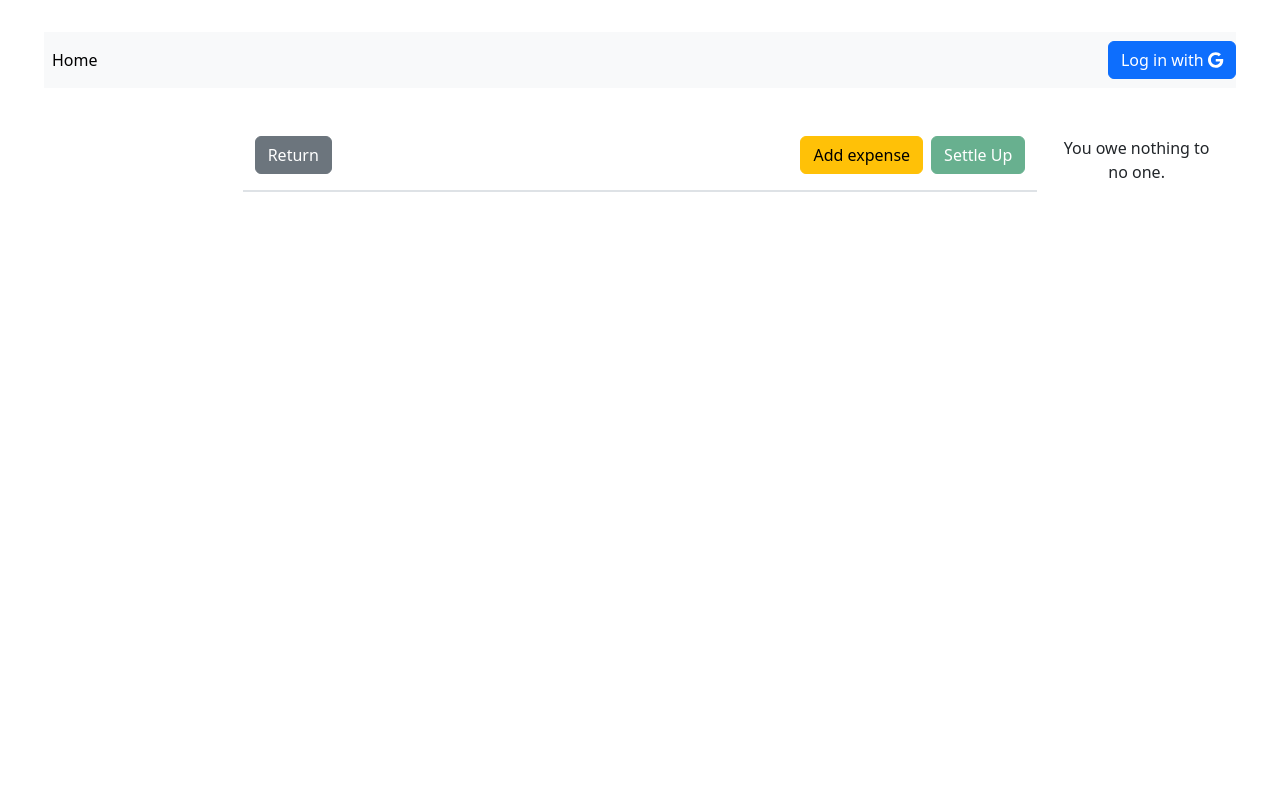
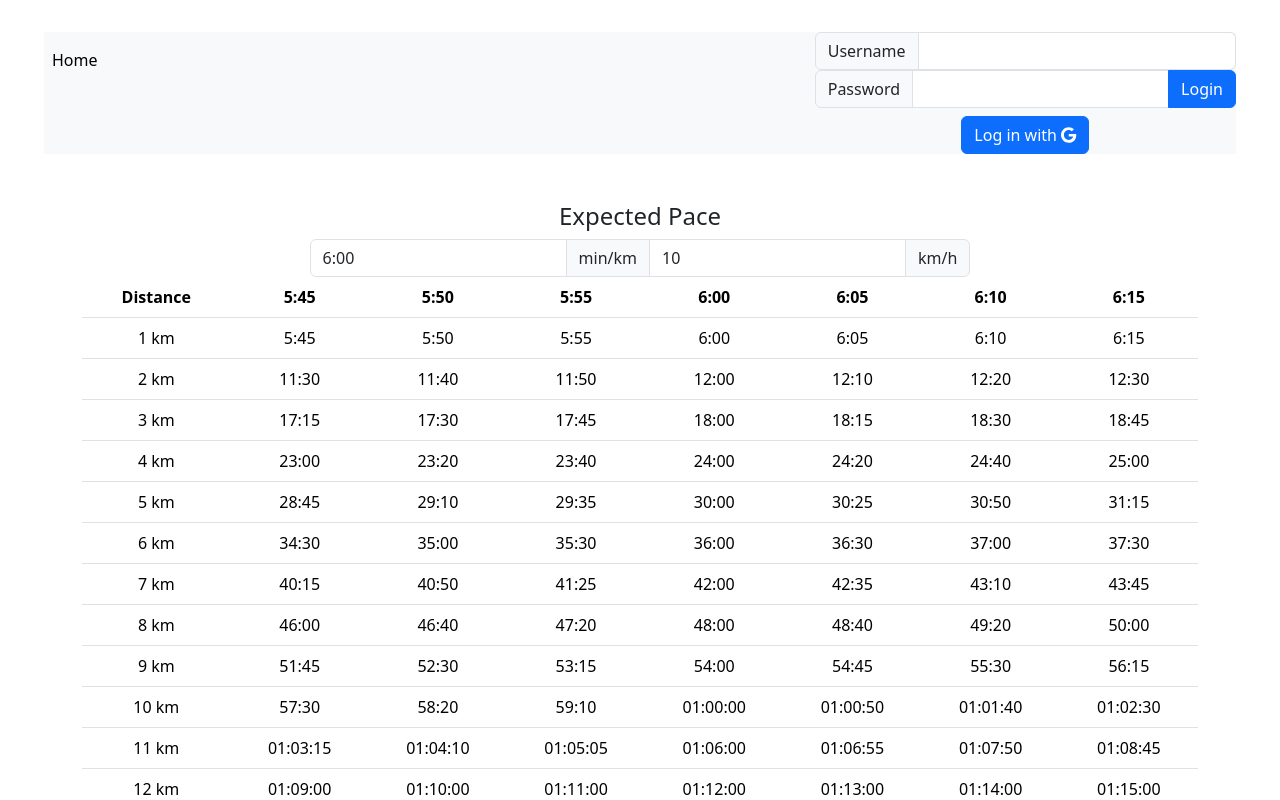
Before and after one commit to dtasev/splitit, a React (Vite) app in the folder app/: page /running in a window 1280 px wide. Shown: the top 800 px of the page. Built offline with nearby package versions, Linux system fonts and the light colour scheme.

Commit message:
remove ratio use and just assign owner correctly

```diff
--- a/app/src/apps/Login.tsx
+++ b/app/src/apps/Login.tsx
@@ -1,6 +1,6 @@
 import { faGoogle } from '@fortawesome/free-brands-svg-icons';
 import { FontAwesomeIcon } from '@fortawesome/react-fontawesome';
-import { PropsWithChildren, memo, useEffect, useState } from 'react';
+import { PropsWithChildren, memo, useEffect, useRef, useState } from 'react';
 import { Container } from 'react-bootstrap';
 import { useCookies } from 'react-cookie';
 
@@ -8,40 +8,42 @@ interface LoginProps {
     onSuccess: (arg0: any) => void;
 }
 export default memo(function Login(props: PropsWithChildren<LoginProps>) {
+    const usernameRef = useRef<HTMLInputElement>(null);
+    const passwordRef = useRef<HTMLInputElement>(null);
+
     const [loggedIn, setLoggedIn] = useState<boolean>(false);
 
     const [cookies, setCookies, removeCookie] = useCookies(["csrftoken", "apitoken", "username"]);
 
-    // const doBasicLogin = () => {
-    //     if (cookies.username && cookies.apitoken) {
-    //         props.onSuccess({ username: cookies.username, token: cookies.apitoken });
-    //         setLoggedIn(true);
-    //         return;
-    //     }
-
-    //     fetch(`${import.meta.env.VITE_API_URL}/api/token-auth/`,
-    //         {
-    //             method: "POST",
-    //             headers: {
-    //                 "Content-Type": "application/json",
-    //                 "X-CsrfToken": cookies.csrftoken,
-    //             },
-    //             body: JSON.stringify({
-    //                 "username": usernameRef?.current?.value,
-    //                 "password": passwordRef?.current?.value
-    //             }),
-    //         }).then((resp) => {
-    //             if (resp.status >= 400) {
-    //                 throw new Error();
-    //             }
-    //             return resp.json();
-    //         }).then((json) => {
-    //             setLoggedIn(true);
-    //             setCookies("username", usernameRef?.current?.value);
-    //             setCookies("apitoken", json.token);
-    //             props.onSuccess({ username: usernameRef?.current?.value, token: json.token });
-    //         });
-    // };
+    const doBasicLogin = () => {
+        if (cookies.username && cookies.apitoken) {
+            props.onSuccess({ username: cookies.username, token: cookies.apitoken });
+            setLoggedIn(true);
+            return;
+        }
+        fetch(`${import.meta.env.VITE_API_URL}/api/token-auth/`,
+            {
+                method: "POST",
+                headers: {
+                    "Content-Type": "application/json",
+                    "X-CsrfToken": cookies.csrftoken,
+                },
+                body: JSON.stringify({
+                    "username": usernameRef?.current?.value,
+                    "password": passwordRef?.current?.value
+                }),
+            }).then((resp) => {
+                if (resp.status >= 400) {
+                    throw new Error();
+                }
+                return resp.json();
+            }).then((json) => {
+                setLoggedIn(true);
+                setCookies("username", usernameRef?.current?.value);
+                setCookies("apitoken", json.token);
+                props.onSuccess({ username: usernameRef?.current?.value, token: json.token });
+            });
+    };
 
     const doGOAuth = () => {
         if (!cookies.csrftoken) { return; }
@@ -82,21 +84,23 @@ export default memo(function Login(props: PropsWithChildren<LoginProps>) {
     useEffect(() => doGOAuth(), []);
 
     // const loginForm = (
-    //     <form>
-    //         <div className="input-group">
-    //             <span className='input-group-text'>Username</span>
-    //             <input ref={usernameRef} type="text" name="username" id="username" className='input form-control' />
-    //         </div>
-
-    //         <div className="input-group">
-    //             <span className='input-group-text'>Password</span>
-    //             <input ref={passwordRef} type="text" name="password" id="password" className='input form-control' />
-    //             <button type='button' className='btn btn-primary' onClick={doLogin}>Login</button>
-    //         </div>
-    //     </form>
     // );
     const loginForm = (
-        <a className='btn btn-primary' href="/api/login/google-oauth2/?next=/">Log in with <FontAwesomeIcon icon={faGoogle} /></a>
+        <>
+            <form className='mb-2'>
+                <div className="input-group">
+                    <span className='input-group-text'>Username</span>
+                    <input ref={usernameRef} type="text" name="username" id="username" className='input form-control' />
+                </div>
+
+                <div className="input-group">
+                    <span className='input-group-text'>Password</span>
+                    <input ref={passwordRef} type="text" name="password" id="password" className='input form-control' />
+                    <button type='button' className='btn btn-primary' onClick={doBasicLogin}>Login</button>
+                </div>
+            </form>
+            <a className='btn btn-primary' href="/api/login/google-oauth2/?next=/">Log in with <FontAwesomeIcon icon={faGoogle} /></a>
+        </>
     )
     const logOutForm = <div className='input-group'>
         <div className='input-group-text'>Hello {cookies.username}!</div>
--- a/app/src/apps/main/DebtRow.tsx
+++ b/app/src/apps/main/DebtRow.tsx
@@ -37,19 +37,20 @@ export default memo(function DebtRow(props: PropsWithChildren<DebtRowProps>) {
 
     return (
         <Container className='border border-collapse justify-content-center'>
-            <Row className='my-auto'>
-                <div className='col-lg-2 col-6'>{date}</div>
-                <div className='text-lg-start col-lg-2 col-6'>{props.debt.title}</div>
-                <div className='col-lg-6 col-12'>
-                    <DebtRowPaidInline owner={cookies.username === props.debt.owner_username} debt={props.debt} />
-                </div>
+            <Row className='my-auto hover'>
+                <Row className='col-lg-10 col-12 mb-lg-0 mb-2' role='button' onClick={() => props.editDebt(props.debt)}>
+                    <div className='col-3'>{date}</div>
+                    <div className='col-3'>{props.debt.title}</div>
+                    <div className='col-6'>
+                        <DebtRowPaidInline owner={cookies.username === props.debt.owner_username} debt={props.debt} />
+                    </div>
+                </Row>
                 <div className='col-lg-2 col-12 my-auto'>
                     <div className='d-flex border rounded'>
-                        <div className='flex-fill border' role='button' onClick={() => props.editDebt(props.debt)}><FontAwesomeIcon icon={faPencil}></FontAwesomeIcon></div>
                         <div className='flex-fill border' role='button' onClick={deleteDebt}><FontAwesomeIcon icon={faXmark}></FontAwesomeIcon></div>
                     </div>
-                </div >
-            </Row >
-        </Container >
+                </div>
+            </Row>
+        </Container>
     );
 })
--- a/app/src/apps/main/DebtRowPaidInline.tsx
+++ b/app/src/apps/main/DebtRowPaidInline.tsx
@@ -8,19 +8,25 @@ interface DebtRowPaidInlineIP {
 export default memo(function DebtRowPaidInline(props: PropsWithChildren<DebtRowPaidInlineIP>) {
     let phraseL: string, phraseR: string, className: string;
 
-    if (props.owner) {
+    if (props.debt.ratio === 0) {
+        phraseL = `${props.debt.is_owed_username} paid`;
+        phraseR = `${props.debt.is_owed_username} lent you`;
+        className = "text-center fw-bold text-danger";
+    }
+    else if (!props.owner) {
+        phraseL = `${props.debt.owner_username} paid`;
+        phraseR = `${props.debt.owner_username} lent you`;
+        className = "text-center fw-bold text-danger";
+    } else {
         phraseL = "you paid";
         phraseR = `you lent ${props.debt.is_owed_username}`;
         className = "text-center fw-bold text-success";
-    } else {
-        phraseL = `${props.debt.owner_username} paid`;
-        phraseR = `${props.debt.owner_username} lent you`;
-        className = "text-center fw-bold text-danger";
     }
 
     let ratio: number;
     switch (props.debt.ratio) {
         case 100:
+        case 0:
             ratio = 1
             break
         default:
@@ -31,7 +37,7 @@ export default memo(function DebtRowPaidInline(props: PropsWithChildren<DebtRowP
 
     return (<div className='d-flex'>
         <div className='flex-fill'>
-            <div className='font-little'>{phraseL} {ratio * 100}% of</div>
+            <div className='font-little'>{phraseL}</div>
             <div className='fw-bold'>£{props.debt.amount}</div>
         </div>
         <div className='flex-fill'>
--- a/app/src/apps/main/SideBarRight.tsx
+++ b/app/src/apps/main/SideBarRight.tsx
@@ -14,6 +14,15 @@ export default memo(function SideBarRight(props: PropsWithChildren<SideBarRightI
         // e.g. if user1 paid £50 for user2 with a ratio of 100 (i.e. user1 paid 100% of the £50) -> user2 owes the full amount
         // if user1 paid £50 for user2 with a ratio of 75 (i.e. user1 paid 75% of the £50) -> user2 owes the remaining 25% of 50
 
+        // ratio 100 = owner requests the full amount, i.e. the other user owes the full amount
+        // ratio 0 = owner owes the full amount to the other user
+        const owner = cv.owner_username === userCtx.username;
+
+        // if (owner && cv.ratio === 0) {
+        //     return acc + cv.amount;
+        // } else if (owner && cv.ratio === 100) {
+        //     return acc - cv.lent;
+        // }
         if (cv.owner_username === userCtx.username) {
             // return acc + (cv.amount * ratio);
             return acc + cv.lent;
--- a/app/src/apps/main/modals/AddExpenseModal.tsx
+++ b/app/src/apps/main/modals/AddExpenseModal.tsx
@@ -16,18 +16,24 @@ interface AddExpenseModalProps {
 }
 
 export default memo(function ExpenseModal(props: PropsWithChildren<AddExpenseModalProps>) {
+    const [cookies, _] = useCookies(["csrftoken", "username"]);
+    const userCtx = useContext(UserContext);
+
     const otherE = useRef<HTMLInputElement>(null);
     const titleE = useRef<HTMLInputElement>(null);
     const amountE = useRef<HTMLInputElement>(null);
     const lentE = useRef<HTMLInputElement>(null);
     const ratioE = useRef<HTMLInputElement>(null);
     const addedE = useRef<HTMLInputElement>(null);
+    const debtOwnerE = useRef<HTMLSelectElement>(null);
 
-    const [lentValue, setLentField] = useState<number>(props.debt?.lent || 10000);
-    const [ratioPerc, setRatioPerc] = useState<string>("50");
+    const debtOwner = !props.debt ? "equally" :
+        props.debt?.amount !== props.debt?.lent ? "equally" :
+            (props.debt?.owner_username !== cookies.username ? props.otherUser : cookies.username);
 
-    const [cookies, _] = useCookies(["csrftoken", "username"]);
-    const userCtx = useContext(UserContext);
+    const [totalValue, setTotalField] = useState<number>(props.debt?.amount || 0);
+    // const [lentValue, setLentField] = useState<number>(props.debt?.lent || 0);
+    // const [ratioPerc, setRatioPerc] = useState<number>(props.debt?.ratio || 50);
 
     const [show, setShow] = useState<boolean>(props.debt ? true : false);
 
@@ -38,6 +44,14 @@ export default memo(function ExpenseModal(props: PropsWithChildren<AddExpenseMod
     const handleShow = () => setShow(true);
 
     const saveDebt = () => {
+        const ownerVal = debtOwnerE.current?.selectedOptions[0].value;
+
+        const owner = ownerVal === "equally" ? cookies.username : ownerVal;
+        const isOwed = ownerVal === "equally" ? props.otherUser : (ownerVal === cookies.username ? props.otherUser : cookies.username);
+        const lent = ownerVal === "equally" ? totalValue / 2 : totalValue;
+        const ratio = ownerVal === "equally" ? 50 : 100;
+
+        console.log(owner, isOwed)
         const url = props.debt ? `${import.meta.env.VITE_API_URL}/api/debts/${props.debt.id}/` : `${import.meta.env.VITE_API_URL}/api/debts/`;
         const method = props.debt ? "PATCH" : "POST";
         fetch(url, {
@@ -50,11 +64,12 @@ export default memo(function ExpenseModal(props: PropsWithChildren<AddExpenseMod
             credentials: "include",
 
             body: JSON.stringify({
-                is_owed: otherE.current?.value,
+                owner: owner,
+                is_owed: isOwed,
                 title: titleE.current?.value,
-                amount: amountE.current?.value,
-                lent: lentE.current?.value,
-                ratio: ratioE.current?.value,
+                amount: totalValue,
+                lent: lent,
+                ratio: ratio,
                 added: addedE.current?.value,
             })
         }).then((res) => {
@@ -69,18 +84,20 @@ export default memo(function ExpenseModal(props: PropsWithChildren<AddExpenseMod
 
     const updateRatioNote = () => {
         if (amountE.current?.value) {
-            setRatioPerc(ratioE.current?.value || "50");
-            const ratio = parseInt(ratioE.current?.value || "50") / 100;
-            const owedByYou = parseInt(amountE.current?.value) * ratio;
-            const owedByThem = Math.abs(owedByYou - parseInt(amountE.current?.value));
-            setLentField(owedByThem);
+            setTotalField(parseFloat(amountE.current?.value));
+            // const ratio = parseInt(ratioE.current?.value || "50");
+            // setRatioPerc(ratio);
+            // const ratioPerc = ratio / 100;
+            // const owedByYou = parseInt(amountE.current?.value) * ratioPerc;
+            // const owedByThem = Math.abs(owedByYou - parseInt(amountE.current?.value));
+            // setLentField(owedByThem);
         }
     }
 
     // okay i'll need multiple modals so this button can't be that specific, should take some props name, action etc
     const addExpense = props.debt ? null : <Button variant="warning" onClick={handleShow}>Add expense</Button>;
     // const addExpense = props.debt ? null : <Button variant="dager-outline" onClick={handleSettle}>Add expense</Button>;
-    const defaultDate = new Date(props.debt?.added || "").toLocaleDateString("en-CA");
+    const defaultDate = props.debt ? new Date(props.debt?.added).toLocaleDateString("en-CA") : new Date().toLocaleDateString("en-CA");
 
     return (
         <div className={props.className}>
@@ -103,15 +120,20 @@ export default memo(function ExpenseModal(props: PropsWithChildren<AddExpenseMod
                         <input ref={amountE} className='form-control' id='amount' name='amount' type="number" min={0} onChange={updateRatioNote} defaultValue={props.debt?.amount || ""} />
                     </div>
                     <div className='input-group mb-2 d-flex flex-row'>
+                        <select ref={debtOwnerE} defaultValue={debtOwner} className='form-select text-center'>
+                            <option value="equally">Split Equally</option>
+                            <option value={props.otherUser}>You owe them {totalValue}</option>
+                            <option value={cookies.username}>{props.otherUser} owes you {totalValue}</option>
+                        </select>
+                        {/* <div className='input-group mb-2 d-flex flex-row'>
                         <label htmlFor="ratio" className="input-group-text">Ratio</label>
                         <span className='input-group-text'>{ratioPerc}%</span>
                         <div className='mx-2 my-auto mt-2 flex-fill'>
-                            <input ref={ratioE} className='form-range' id='ratio' name='ratio' type="range" min={1} max={100} step={1} defaultValue={props.debt?.ratio || 50} onChange={updateRatioNote} />
+                            <input ref={ratioE} className='form-range' id='ratio' name='ratio' type="range" min={0} max={100} step={5} defaultValue={ratioPerc} onChange={updateRatioNote} />
                         </div>
-                    </div>
-                    <div className='input-group mb-2'>
-                        <span className="input-group-text">They pay £</span>
-                        <input ref={lentE} className='form-control' id='lent' name='lent' type="number" value={lentValue.toFixed(2)} readOnly />
+                    </div> */}
+                        {/* <span className="input-group-text">They owe you £</span>
+                        <input ref={lentE} className='form-control' id='lent' name='lent' type="number" value={lentValue.toFixed(2)} readOnly /> */}
                         <span className="input-group-text"><FontAwesomeIcon icon={faCalendarAlt} /></span>
                         <input ref={addedE} className='form-control' type='date' name="added" id="added" defaultValue={defaultDate}></input>
                     </div>
--- /dev/null
+++ b/app/src/apps/running/RunningApp.tsx
@@ -0,0 +1,102 @@
+import moment from 'moment';
+import { memo, useEffect, useState } from 'react';
+import { Col, Container, Form, Table } from 'react-bootstrap';
+
+function Pace(pace: string | number, change: number = 0, km: number = 1) {
+    let t;
+    if (typeof pace === 'string') {
+        const res = pace.split(":").map(v => parseInt(v));
+        let h, m, s;
+        if (res.length === 2) {
+            h = 0, m = res[0], s = res[1];
+        } else {
+            h = res[0], m = res[1], s = res[2];
+        }
+        t = (h * 3600) + (m * 60) + s + change;
+    } else {
+        t = pace + change;
+    }
+    t *= km;
+
+    if (t < 3600) {
+        return moment.utc(t * 1000).format('m:ss');
+    }
+    else {
+        return moment.utc(t * 1000).format('HH:mm:ss');
+    }
+}
+
+function TimeRow(props: { km: number, pace: string }) {
+    return (
+        <tr style={{ backgroundColor: props.km % 5 === 0 ? 'red' : '' }}>
+            <td>{props.km} km</td>
+            <td>{Pace(props.pace, -15, props.km)}</td>
+            <td>{Pace(props.pace, -10, props.km)}</td>
+            <td>{Pace(props.pace, -5, props.km)}</td>
+            <td>{Pace(props.pace, 0, props.km)}</td>
+            <td>{Pace(props.pace, 5, props.km)}</td>
+            <td>{Pace(props.pace, 10, props.km)}</td>
+            <td>{Pace(props.pace, 15, props.km)}</td>
+        </tr>
+    );
+}
+
+function PaceTable(props: { pace: string }) {
+    return (<Table>
+        <thead>
+            <tr>
+                <th>Distance</th>
+                <th>{Pace(props.pace, -15)}</th>
+                <th>{Pace(props.pace, -10)}</th>
+                <th>{Pace(props.pace, -5)}</th>
+                <th>{Pace(props.pace)}</th>
+                <th>{Pace(props.pace, 5)}</th>
+                <th>{Pace(props.pace, 10)}</th>
+                <th>{Pace(props.pace, 15)}</th>
+            </tr>
+        </thead>
+        <tbody>
+            {[...Array(50).keys()].map(v => <TimeRow km={v + 1} pace={props.pace} />)}
+        </tbody>
+    </Table>);
+
+}
+export default memo(function RunningApp() {
+    const [paceMinKm, setPaceMinKm] = useState<string>("6:00");
+    const [paceKmH, setPaceKmH] = useState<string>("10");
+
+    const update = (e: string, src: string) => {
+        switch (src) {
+            case 'minkm':
+                setPaceMinKm(e);
+                const [m, s] = paceMinKm.split(':').map(v => parseInt(v));
+                setPaceKmH(`${3600 / (m * 60 + s)}`);
+                break
+
+        }
+    }
+    // useEffect(() => {
+    // const [m, s] = paceMinKm.split(':').map(v => parseInt(v));
+    // setPaceKmH(`${ 60 / (m * 60 + s) } `);
+    // }, [paceMinKm]);
+
+    return (<Container>
+        <Form className='mx-auto text-center d-flex justify-content-center'>
+            <div className='flex-row'>
+                <h4 className='flex-fill'>Expected Pace</h4>
+                <div className='input-group'>
+                    <input className='form-control' name='minkm' id='minkm' type='text' placeholder={paceMinKm} defaultValue={paceMinKm} onChange={(e) => update(e.target.value, 'minkm')} />
+                    <label className="input-group-text" htmlFor='minkm'>min/km</label>
+                    {/* <div className='input-group'>
+                        <input className='form-control' name='minm' id='minm' type='text' placeholder='6:30' defaultValue={"0:00"} />
+                        <label className="input-group-text" htmlFor='minm'>min/m</label>
+                    </div> */}
+                    <input readOnly={true} className='form-control' name='kmh' id='kmh' type='text' placeholder={paceKmH} value={paceKmH} />
+                    <label className="input-group-text" htmlFor='kmh'>km/h</label>
+                </div>
+            </div>
+
+        </Form>
+        <PaceTable pace={paceMinKm} />
+    </Container>);
+})
```
Also changed, not shown: app/src/main.tsx (+7 -1 lines), 1 other file (tests, documents, lock files or other folders).
